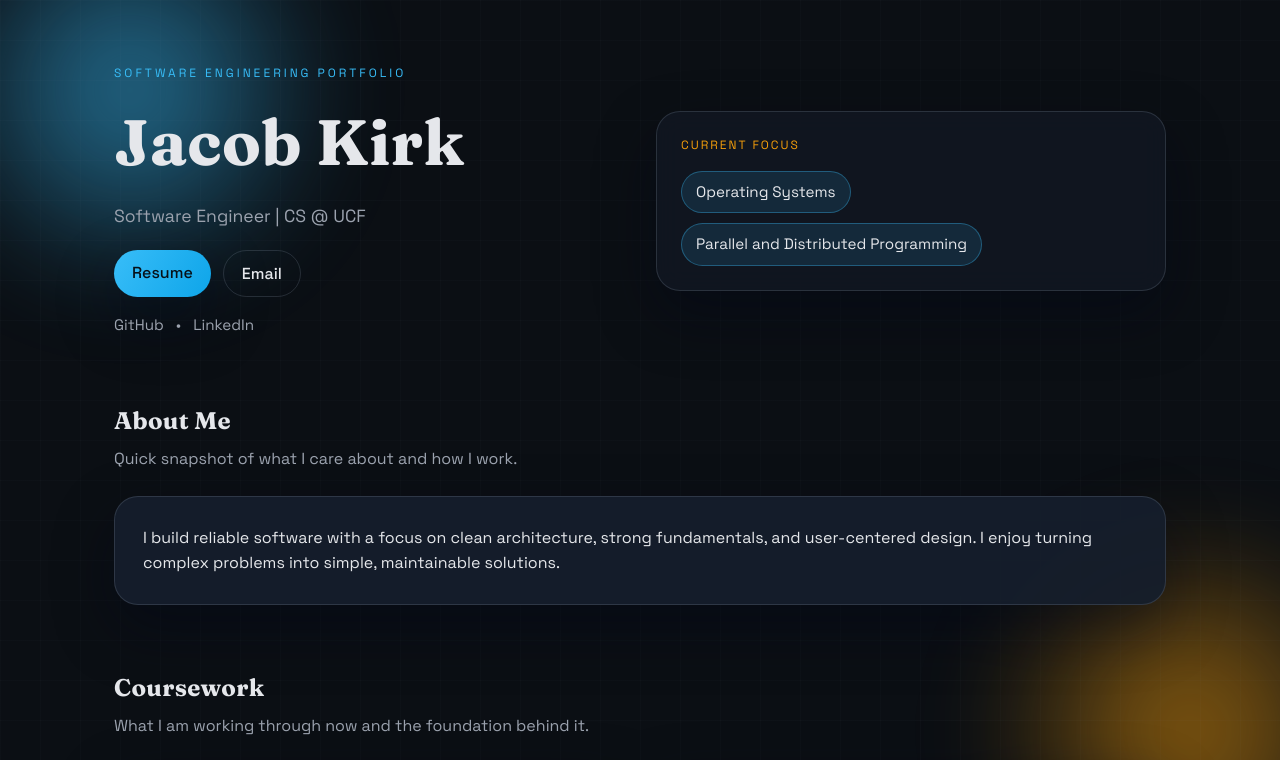
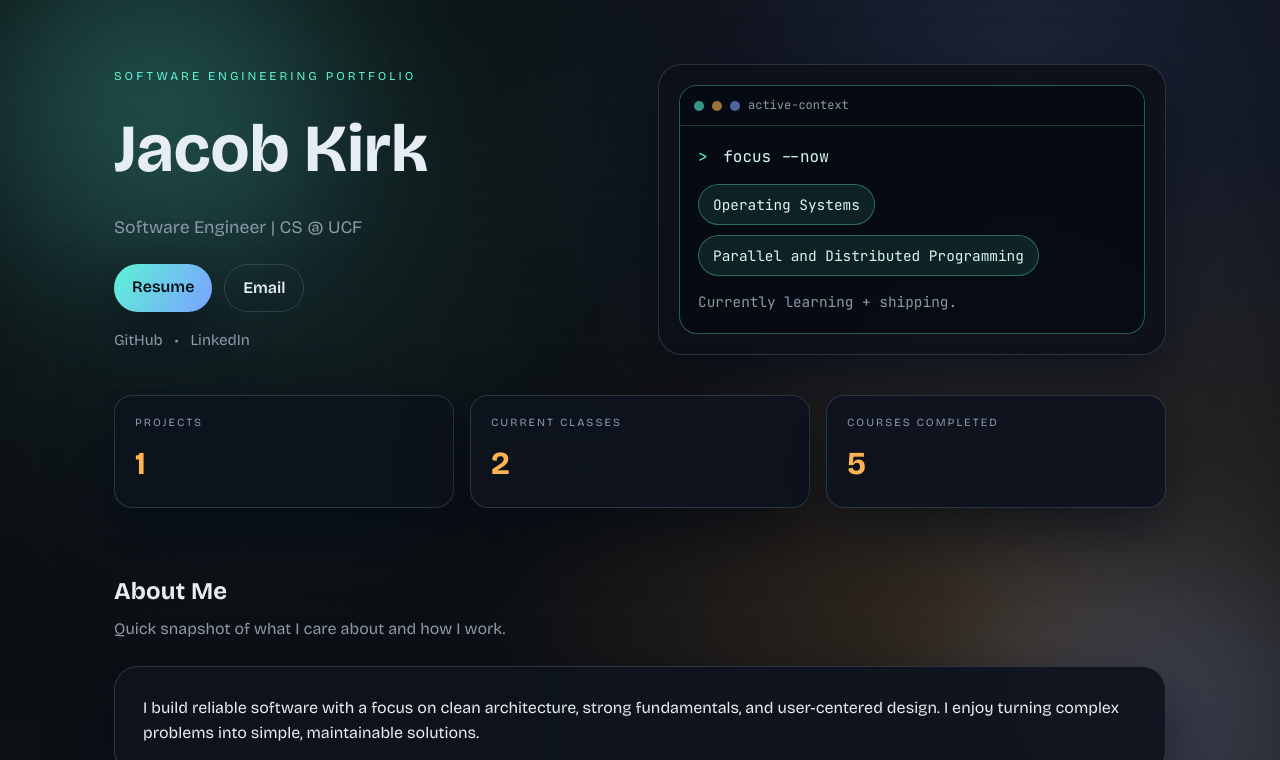
Before and after one commit to driverext/portfolio-jacob, a plain HTML site: page index.html in a window 1280 px wide. Shown: the top 760 px of the page. Drawn offline with nearby package versions, Linux system fonts and the light colour scheme.

Commit message:
Redesign portfolio with terminal hero and metrics

```diff
--- a/index.html
+++ b/index.html
@@ -6,13 +6,14 @@
     <title>SWE Portfolio</title>
     <link rel="preconnect" href="https://fonts.googleapis.com" />
     <link rel="preconnect" href="https://fonts.gstatic.com" crossorigin />
-    <link href="https://fonts.googleapis.com/css2?family=Fraunces:wght@400;600;700&family=Space+Grotesk:wght@400;500;600&display=swap" rel="stylesheet" />
+    <link href="https://fonts.googleapis.com/css2?family=Bricolage+Grotesque:wght@400;500;600;700&family=JetBrains+Mono:wght@400;500;600&display=swap" rel="stylesheet" />
     <link rel="stylesheet" href="styles.css" />
   </head>
   <body>
     <div class="bg">
-      <div class="orb orb-1"></div>
-      <div class="orb orb-2"></div>
+      <div class="glow glow-1"></div>
+      <div class="glow glow-2"></div>
+      <div class="scanlines"></div>
       <div class="grid"></div>
     </div>
 
@@ -33,10 +34,34 @@
           </div>
         </div>
         <div class="hero-card">
-          <p class="card-label">Current Focus</p>
-          <ul id="current-classes" class="pill-list"></ul>
+          <div class="terminal">
+            <div class="terminal-bar">
+              <span></span><span></span><span></span>
+              <p>active-context</p>
+            </div>
+            <div class="terminal-body">
+              <p><span class="prompt">></span> focus --now</p>
+              <ul id="current-classes" class="pill-list"></ul>
+              <p class="terminal-note">Currently learning + shipping.</p>
+            </div>
+          </div>
         </div>
       </header>
+
+      <section class="metrics">
+        <div class="metric-card">
+          <p class="metric-label">Projects</p>
+          <p id="metric-projects" class="metric-value">0</p>
+        </div>
+        <div class="metric-card">
+          <p class="metric-label">Current Classes</p>
+          <p id="metric-current" class="metric-value">0</p>
+        </div>
+        <div class="metric-card">
+          <p class="metric-label">Courses Completed</p>
+          <p id="metric-previous" class="metric-value">0</p>
+        </div>
+      </section>
 
       <section class="section">
         <div class="section-header">
--- a/script.js
+++ b/script.js
@@ -119,6 +119,10 @@ async function init() {
   renderList("current-list", data.currentClasses || []);
   renderList("previous-list", data.previousCoursework || []);
   renderProjects(data.projects || []);
+
+  setText("metric-projects", (data.projects || []).length);
+  setText("metric-current", (data.currentClasses || []).length);
+  setText("metric-previous", (data.previousCoursework || []).length);
 }
 
 init().catch((err) => {
--- a/styles.css
+++ b/styles.css
@@ -1,14 +1,15 @@
 :root {
-  --bg: #0b0f14;
-  --bg-soft: #101824;
-  --card: rgba(18, 24, 35, 0.82);
-  --card-strong: rgba(22, 30, 44, 0.95);
-  --accent: #38bdf8;
-  --accent-warm: #f59e0b;
-  --text: #e5e7eb;
-  --muted: #9ca3af;
-  --border: rgba(148, 163, 184, 0.2);
-  --shadow: 0 24px 60px rgba(2, 6, 23, 0.45);
+  --bg: #07090d;
+  --bg-2: #0d1117;
+  --card: rgba(12, 16, 23, 0.86);
+  --card-strong: rgba(14, 20, 30, 0.95);
+  --accent: #5ef2d6;
+  --accent-2: #ffb454;
+  --accent-3: #7aa2ff;
+  --text: #e6edf3;
+  --muted: #8b98a9;
+  --border: rgba(125, 140, 160, 0.28);
+  --shadow: 0 24px 60px rgba(2, 8, 18, 0.6);
 }
 
 * {
@@ -18,7 +19,7 @@
 }
 
 body {
-  font-family: "Space Grotesk", system-ui, sans-serif;
+  font-family: "Bricolage Grotesque", system-ui, sans-serif;
   color: var(--text);
   background: var(--bg);
   min-height: 100vh;
@@ -26,8 +27,7 @@ body {
 }
 
 h1, h2, h3 {
-  font-family: "Fraunces", serif;
-  letter-spacing: 0.3px;
+  letter-spacing: 0.2px;
 }
 
 a {
@@ -44,36 +44,49 @@ ul {
   inset: 0;
   overflow: hidden;
   z-index: -1;
+  background: radial-gradient(circle at 20% 20%, rgba(94, 242, 214, 0.12), transparent 40%),
+    radial-gradient(circle at 80% 10%, rgba(122, 162, 255, 0.18), transparent 42%),
+    radial-gradient(circle at 80% 80%, rgba(255, 180, 84, 0.18), transparent 45%),
+    linear-gradient(180deg, var(--bg) 0%, var(--bg-2) 100%);
+}
+
+.glow {
+  position: absolute;
+  width: 520px;
+  height: 520px;
+  border-radius: 50%;
+  filter: blur(60px);
+  opacity: 0.6;
+}
+
+.glow-1 {
+  top: -160px;
+  left: -120px;
+  background: radial-gradient(circle, rgba(94, 242, 214, 0.45), transparent 70%);
+}
+
+.glow-2 {
+  bottom: -180px;
+  right: -140px;
+  background: radial-gradient(circle, rgba(122, 162, 255, 0.45), transparent 70%);
 }
 
 .grid {
   position: absolute;
   inset: 0;
-  background-image: linear-gradient(rgba(148, 163, 184, 0.08) 1px, transparent 1px),
-    linear-gradient(90deg, rgba(148, 163, 184, 0.08) 1px, transparent 1px);
-  background-size: 40px 40px;
-  opacity: 0.35;
+  background-image: linear-gradient(rgba(125, 140, 160, 0.08) 1px, transparent 1px),
+    linear-gradient(90deg, rgba(125, 140, 160, 0.08) 1px, transparent 1px);
+  background-size: 48px 48px;
+  opacity: 0.28;
+  mask-image: radial-gradient(circle at 20% 10%, #000 25%, transparent 60%);
 }
 
-.orb {
+.scanlines {
   position: absolute;
-  width: 420px;
-  height: 420px;
-  border-radius: 50%;
-  filter: blur(50px);
-  opacity: 0.6;
-}
-
-.orb-1 {
-  background: radial-gradient(circle, #38bdf8, transparent 70%);
-  top: -120px;
-  left: -80px;
-}
-
-.orb-2 {
-  background: radial-gradient(circle, #f59e0b, transparent 70%);
-  bottom: -140px;
-  right: -120px;
+  inset: 0;
+  background: repeating-linear-gradient(transparent, transparent 2px, rgba(6, 10, 18, 0.25) 3px);
+  opacity: 0.25;
+  mix-blend-mode: soft-light;
 }
 
 .page {
@@ -84,9 +97,10 @@ ul {
 
 .hero {
   display: grid;
-  gap: 32px;
-  grid-template-columns: repeat(auto-fit, minmax(260px, 1fr));
+  gap: 36px;
+  grid-template-columns: repeat(auto-fit, minmax(280px, 1fr));
   align-items: center;
+  animation: rise 0.8s ease forwards;
 }
 
 .eyebrow {
@@ -94,18 +108,18 @@ ul {
   letter-spacing: 3px;
   font-size: 12px;
   color: var(--accent);
-  margin-bottom: 8px;
+  margin-bottom: 10px;
 }
 
 .hero h1 {
-  font-size: clamp(2.8rem, 6vw, 4rem);
-  margin-bottom: 8px;
+  font-size: clamp(2.8rem, 6vw, 4.2rem);
+  margin-bottom: 10px;
 }
 
 .tagline {
   color: var(--muted);
   font-size: 1.1rem;
-  margin-bottom: 20px;
+  margin-bottom: 22px;
 }
 
 .hero-actions {
@@ -119,13 +133,13 @@ ul {
   padding: 10px 18px;
   border-radius: 999px;
   border: 1px solid var(--border);
-  font-weight: 500;
-  transition: transform 0.2s ease, box-shadow 0.2s ease;
+  font-weight: 600;
+  transition: transform 0.2s ease, box-shadow 0.2s ease, border 0.2s ease;
 }
 
 .btn.primary {
-  background: linear-gradient(120deg, var(--accent), #0ea5e9);
-  color: #071018;
+  background: linear-gradient(120deg, var(--accent), var(--accent-3));
+  color: #041015;
   border: none;
   box-shadow: var(--shadow);
 }
@@ -138,6 +152,7 @@ ul {
 .btn:hover {
   transform: translateY(-2px);
   box-shadow: 0 12px 30px rgba(15, 23, 42, 0.4);
+  border-color: rgba(94, 242, 214, 0.6);
 }
 
 .hero-links {
@@ -148,7 +163,7 @@ ul {
 }
 
 .hero-card {
-  padding: 24px;
+  padding: 20px;
   border-radius: 24px;
   background: var(--card);
   border: 1px solid var(--border);
@@ -156,12 +171,55 @@ ul {
   backdrop-filter: blur(12px);
 }
 
-.card-label {
-  text-transform: uppercase;
+.terminal {
+  border-radius: 18px;
+  overflow: hidden;
+  background: rgba(6, 10, 18, 0.8);
+  border: 1px solid rgba(94, 242, 214, 0.35);
+  font-family: "JetBrains Mono", ui-monospace, SFMono-Regular, Menlo, Monaco, Consolas, "Liberation Mono", "Courier New", monospace;
+}
+
+.terminal-bar {
+  display: flex;
+  align-items: center;
+  gap: 8px;
+  padding: 10px 14px;
+  background: rgba(6, 10, 18, 0.9);
+  border-bottom: 1px solid rgba(94, 242, 214, 0.2);
   font-size: 12px;
-  letter-spacing: 2px;
-  color: var(--accent-warm);
-  margin-bottom: 16px;
+  color: var(--muted);
+}
+
+.terminal-bar span {
+  width: 10px;
+  height: 10px;
+  border-radius: 999px;
+  background: rgba(94, 242, 214, 0.6);
+}
+
+.terminal-bar span:nth-child(2) {
+  background: rgba(255, 180, 84, 0.6);
+}
+
+.terminal-bar span:nth-child(3) {
+  background: rgba(122, 162, 255, 0.6);
+}
+
+.terminal-body {
+  padding: 18px 18px 20px;
+  display: grid;
+  gap: 14px;
+  color: #d6f9f1;
+}
+
+.prompt {
+  color: var(--accent);
+  margin-right: 6px;
+}
+
+.terminal-note {
+  color: var(--muted);
+  font-size: 0.9rem;
 }
 
 .pill-list {
@@ -173,13 +231,44 @@ ul {
 .pill {
   padding: 8px 14px;
   border-radius: 999px;
-  background: rgba(56, 189, 248, 0.12);
-  border: 1px solid rgba(56, 189, 248, 0.35);
-  font-size: 0.95rem;
+  background: rgba(94, 242, 214, 0.1);
+  border: 1px solid rgba(94, 242, 214, 0.35);
+  font-size: 0.9rem;
+}
+
+.metrics {
+  margin-top: 40px;
+  display: grid;
+  grid-template-columns: repeat(auto-fit, minmax(200px, 1fr));
+  gap: 16px;
+  animation: rise 0.9s ease 0.1s forwards;
+}
+
+.metric-card {
+  padding: 18px 20px;
+  border-radius: 18px;
+  background: var(--card-strong);
+  border: 1px solid var(--border);
+  box-shadow: var(--shadow);
+}
+
+.metric-label {
+  text-transform: uppercase;
+  letter-spacing: 2px;
+  font-size: 11px;
+  color: var(--muted);
+}
+
+.metric-value {
+  font-size: 2rem;
+  font-weight: 700;
+  color: var(--accent-2);
+  margin-top: 6px;
 }
 
 .section {
   margin-top: 64px;
+  animation: rise 0.9s ease 0.12s forwards;
 }
 
 .section-header {
@@ -236,13 +325,28 @@ ul {
   display: grid;
   gap: 14px;
   box-shadow: var(--shadow);
+  position: relative;
+  overflow: hidden;
+}
+
+.project-card::after {
+  content: "";
+  position: absolute;
+  inset: 0;
+  background: linear-gradient(120deg, rgba(94, 242, 214, 0.12), transparent 55%);
+  opacity: 0;
+  transition: opacity 0.3s ease;
+}
+
+.project-card:hover::after {
+  opacity: 1;
 }
 
 .project-meta {
   display: flex;
   justify-content: space-between;
   align-items: center;
-  font-size: 0.9rem;
+  font-size: 0.85rem;
   color: var(--muted);
 }
 
@@ -255,9 +359,9 @@ ul {
 .stack span {
   padding: 6px 10px;
   border-radius: 999px;
-  background: rgba(245, 158, 11, 0.12);
-  border: 1px solid rgba(245, 158, 11, 0.35);
-  font-size: 0.85rem;
+  background: rgba(255, 180, 84, 0.12);
+  border: 1px solid rgba(255, 180, 84, 0.3);
+  font-size: 0.8rem;
 }
 
 .project-links {
@@ -270,7 +374,13 @@ ul {
   padding: 8px 14px;
   border-radius: 999px;
   border: 1px solid var(--border);
-  font-size: 0.9rem;
+  font-size: 0.85rem;
+  transition: border 0.2s ease, transform 0.2s ease;
+}
+
+.project-links a:hover {
+  border-color: rgba(122, 162, 255, 0.7);
+  transform: translateY(-1px);
 }
 
 .footer {
@@ -287,6 +397,17 @@ ul {
   color: var(--accent);
 }
 
+@keyframes rise {
+  from {
+    opacity: 0;
+    transform: translateY(18px);
+  }
+  to {
+    opacity: 1;
+    transform: translateY(0);
+  }
+}
+
 @media (max-width: 640px) {
   .hero-links {
     flex-wrap: wrap;
```
